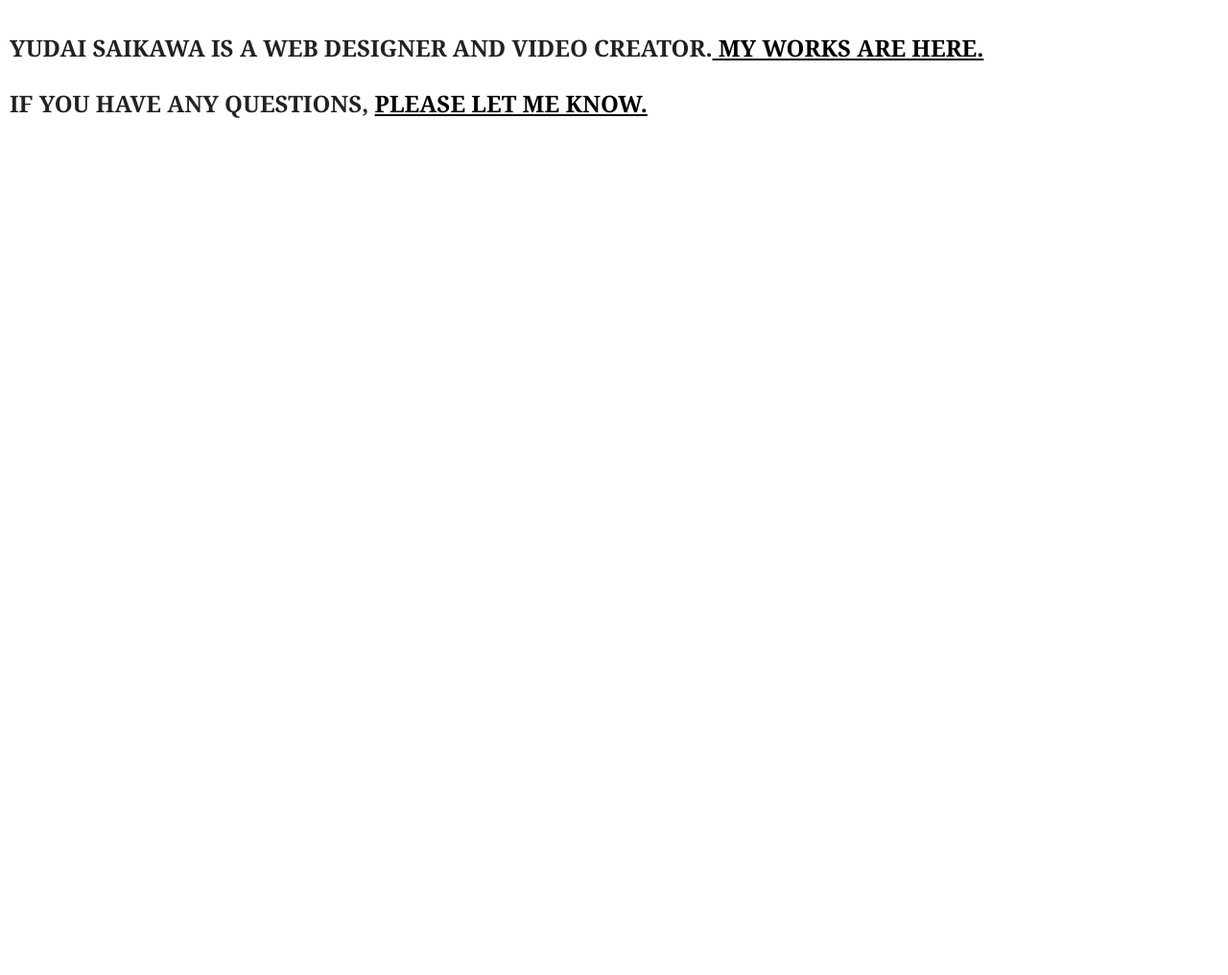
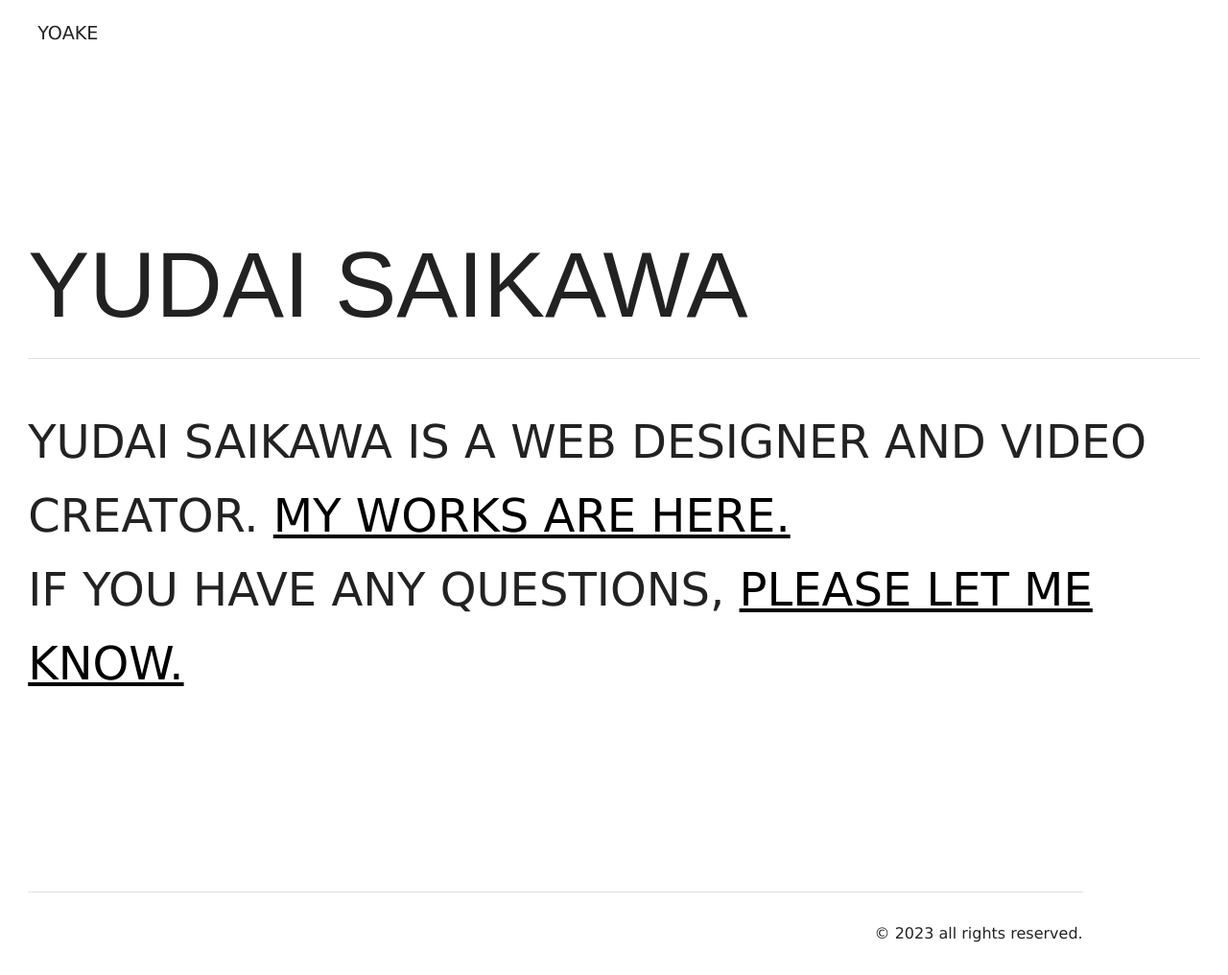
Before and after one commit to sanflog/yoakeNext, a Next.js app: page / in a window 1280 px wide. Shown: the whole page at 96% size. Before the commit the page ends 800 px from the top, so only its background shows below. Built offline with nearby package versions, Linux system fonts and the light colour scheme.

Commit message:
new site

```diff
--- a/pages/index.jsx
+++ b/pages/index.jsx
@@ -12,21 +12,21 @@ export default function HomePage({}) {
         <title>YOAKE</title>
       </Head>
 
-      <section className={` ${utilStyles.padding10px}`}>
-        <div
-          className={` ${utilStyles.headingX1} ${utilStyles.padding1px} ${utilStyles.headerFont}`}
-        >
-          <h1>
-            YUDAI SAIKAWA IS A WEB DESIGNER AND VIDEO CREATOR.
-            <Link href="http://yoake.lsv.jp"> MY WORKS ARE HERE.</Link>
-          </h1>
-          <h1>
+      <section className={` ${utilStyles.padding10px} ${styles.indexPage}`}>
+        <p className={styles.siteName}>YOAKE</p>
+        <p class={` ${styles.myName} `}>YUDAI SAIKAWA</p>
+        <div className={styles.explain}>
+          <p>
+            YUDAI SAIKAWA IS A WEB DESIGNER AND VIDEO CREATOR.&nbsp;
+            <Link href="http://yoake.lsv.jp">MY WORKS ARE HERE.</Link>
+            <br />
             IF YOU HAVE ANY QUESTIONS,{" "}
             <Link href="https://www.instagram.com/yoakeed/">
               PLEASE LET ME KNOW.
             </Link>
-          </h1>
+          </p>
         </div>
+        <p className={styles.copyright}>© 2023 all rights reserved.</p>
       </section>
     </>
   );
--- a/pages/index.module.css
+++ b/pages/index.module.css
@@ -1,6 +1,6 @@
 .indexPage {
   margin: auto;
-  max-width: 90%;
+  max-width: 97%;
   height: 100vh;
 }
 
@@ -14,18 +14,38 @@
 }
 */
 
-.textCard {
-  position: fixed;
-  top: 40%;
-  left: 50%;
-  transform: translate(-50%, -50%);
+.siteName {
+  margin: 0;
+  padding: 10px;
+  font-size: 1.2em;
 }
 
-.centerText {
-  opacity: 0;
-  animation-name: fadeIn;
-  animation-duration: 0.7s;
-  animation-fill-mode: forwards;
+.myName {
+  font-size: 6em;
+  font-family: Arial, Helvetica, sans-serif;
+  padding: 0;
+  margin: 0;
+  margin-top: 13%;
+}
+.explain {
+  font-size: 3em;
+  font-family: Verdana, Geneva, Tahoma, sans-serif;
+  padding: 0;
+  margin: 0;
+  border-top: 1px solid #e0e0e0;
+}
+
+.copyright {
+  font-size: 1em;
+  font-family: Verdana, Geneva, Tahoma, sans-serif;
+  padding: 0;
+  padding-top: 30px;
+  padding-bottom: 30px;
+  margin: 0px;
+  margin-top: 200px;
+  width: 90%;
+  text-align: right;
+  border-top: 1px solid #e0e0e0;
 }
 
 @keyframes fadeIn {
--- a/styles/global.css
+++ b/styles/global.css
@@ -7,7 +7,7 @@ body {
   /*	font-family: -apple-system, BlinkMacSystemFont, Segoe UI, Roboto, Oxygen, Ubuntu, Cantarell, Fira Sans, Helvetica Neue, sans-serif; */
   font-family: Verdana, sans-serif;
   line-height: 1.6;
-  background-color: #dddddd);
+  background-color: #ffffff;
   color: #222;
   font-size: 100%;
 }
--- a/styles/utils.module.css
+++ b/styles/utils.module.css
@@ -34,9 +34,8 @@
 }
 
 .bigHeader {
-  font-size: 4em;
+  font-size: 6em;
   padding: 30px 20px 10px 20px;
-  text-align: center;
 }
 
 /*
```
